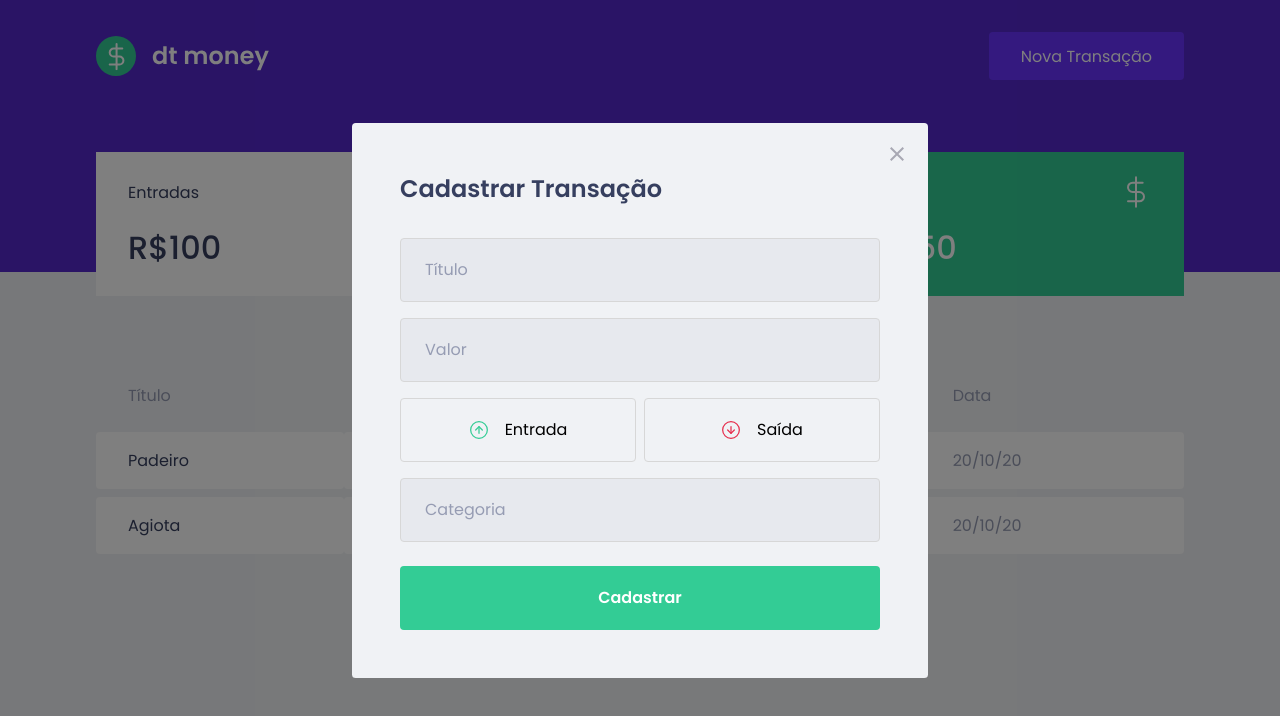
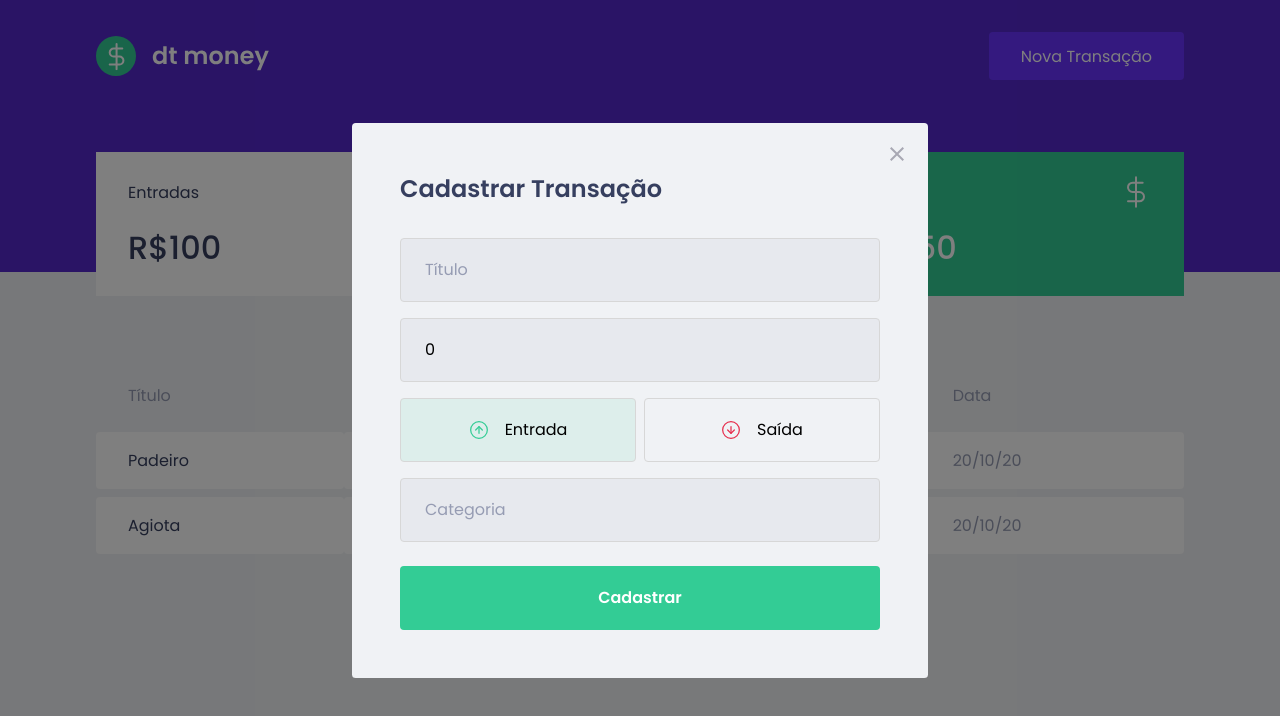
Before and after one commit to robezerra/dtmoney, a React (Create React App) app: page / in a window 1280 px wide. Both pictures are taken after a click on the button "Nova Transação". Shown: the top 716 px of the page. Built offline with nearby package versions, Linux system fonts and the light colour scheme; no server answers; what miragejs would draw is missing.

Commit message:
feature: salvando dados form

```diff
--- a/src/components/NewTransactionModal/index.tsx
+++ b/src/components/NewTransactionModal/index.tsx
@@ -1,7 +1,8 @@
+import { FormEvent, useState } from "react";
 import Modal from "react-modal";
-import { Container, TransactionTypeContainer } from "./styles";
-import income from "../../assets/income.svg"
-import outcome from "../../assets/outcome.svg"
+import { Container, TransactionTypeContainer, RadioBox } from "./styles";
+import income from "../../assets/income.svg";
+import outcome from "../../assets/outcome.svg";
 import close from "../../assets/close.svg";
 
 interface NewTransactionModalProps {
@@ -13,37 +14,80 @@
   isOpen,
   onRequestClose,
 }: NewTransactionModalProps) {
+  const [title, setTitle] = useState("");
+  const [value, setValue] = useState(0);
+  const [category, setCategory] = useState("");
+  const [type, setType] = useState("deposit");
+
+  function handleCreateNewTransaction(event: FormEvent) {
+    event.preventDefault();
+
+    console.log(
+      title, value, category, type
+    )
+  }
+
   return (
     <Modal
       isOpen={isOpen}
       onRequestClose={onRequestClose}
       overlayClassName="react-modal-overlay"
-      className="react-modal-content">
+      className="react-modal-content"
+    >
       <button
-      type="button" onClick={onRequestClose} className="react-modal-close">
+        type="button"
+        onClick={onRequestClose}
+        className="react-modal-close"
+      >
         <img src={close} alt="Fechar modal" />
       </button>
 
-      <Container>
+      <Container onSubmit={handleCreateNewTransaction}>
         <h2>Cadastrar Transação</h2>
-        <input placeholder="Título"/>
-        <input type="number" placeholder="Valor"/>
+        <input
+          placeholder="Título"
+          value={title}
+          onChange={(event) => setTitle(event.target.value)}
+        />
+        <input
+          type="number"
+          placeholder="Valor"
+          value={value}
+          onChange={(event) => setValue(Number(event.target.value))}
+        />
 
         <TransactionTypeContainer>
-        <button>
+          <RadioBox
+            type="button"
+            onClick={() => {
+              setType("deposit");
+            }}
+            isActive={type === "deposit"}
+            activeColor="green"
+          >
             <img src={income} alt="Entrada" />
             <span>Entrada</span>
-        </button>
-        <button>
+          </RadioBox>
+          <RadioBox
+            type="button"
+            onClick={() => {
+              setType("withdraw");
+            }}
+            isActive={type === "withdraw"}
+            activeColor="red"
+          >
             <img src={outcome} alt="Saída" />
             <span>Saída</span>
-        </button>
+          </RadioBox>
         </TransactionTypeContainer>
 
-        <input placeholder="Categoria"/>
+        <input
+          placeholder="Categoria"
+          value={category}
+          onChange={(event) => setCategory(event.target.value)}
+        />
         <button type="submit">Cadastrar</button>
       </Container>
-
     </Modal>
   );
 }
--- a/src/components/NewTransactionModal/styles.ts
+++ b/src/components/NewTransactionModal/styles.ts
@@ -1,5 +1,5 @@
 import styled from "styled-components";
-import { darken } from 'polished';
+import { darken, transparentize } from 'polished';
 
 export const Container = styled.form`
   h2 {
@@ -49,12 +49,23 @@
     display: grid;
     grid-template-columns: 1fr 1fr;
     gap: 0.5rem;
+`
 
-    button {
+interface RadioBoxProps {
+  isActive: boolean;
+  activeColor: 'green' | 'red';
+}
+
+const colors = {
+  green: '#33cc95',
+  red: '#e52e4d'
+}
+
+export const RadioBox = styled.button<RadioBoxProps>`
         height: 4rem;
         border: 1px solid #d7d7d7;
         border-radius: 0.25rem;
-        background: transparent;
+        background: ${(props) => props.isActive ? transparentize(0.9, colors[props.activeColor]) : 'transparent'};
         display: flex;
         align-items: center;
         justify-content: center;
@@ -75,5 +86,4 @@
             font-size: 1rem;
             color: var(--text-tile);
         }
-    }
 `
--- a/src/index.tsx
+++ b/src/index.tsx
@@ -16,6 +16,14 @@
           type: 'deposit',
           category: 'Food',
           createdAt: new Date()
+        },
+        {
+          id: 2,
+          title: 'Transaction 2',
+          amount: 400,
+          type: 'withdraw',
+          category: 'Food',
+          createdAt: new Date()
         }
       ]
     })
```
